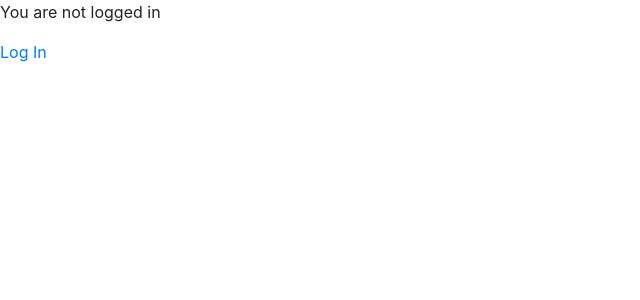
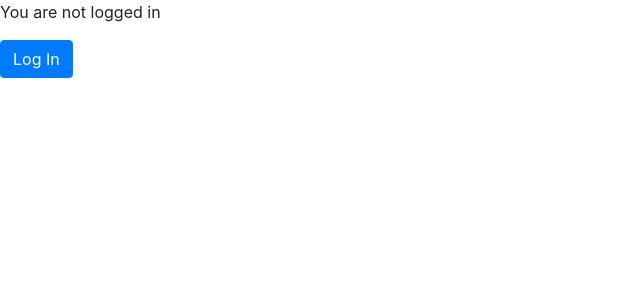
Before and after one commit to anthodemorais/django-upload, a Django app: page / in a window 1280 px wide. Shown: the top 300 px of the page, without its empty margins (0-640 px from the left). Run offline with Django 3.2, Linux system fonts and the light colour scheme; some libraries are stand-ins or nearby versions.

Commit message:
added bootstrap style

```diff
--- a/templates/home.html
+++ b/templates/home.html
@@ -5,7 +5,7 @@
 {% block content %}
 {% if user.is_authenticated %}
   <h1>Hi {{ user.username }}!</h1>
-  <a href="{% url 'upload' %}">Upload a photo</a>
+  <button type="button" class="btn btn-primary"><a style="color:white;" href="{% url 'upload' %}">Upload a photo</a></button>
   <h2>Your photos</h2>
   {% for img in imgs %}
     <div class="col-md-4">
@@ -14,9 +14,9 @@
     </div>
   {% endfor %}
   <br>
-  <p><a href="{% url 'logout' %}">Log Out</a></p>
+  <button type="button" class="btn btn-danger"><a style="color:white;" href="{% url 'logout' %}">Log Out</a></button>
 {% else %}
   <p>You are not logged in</p>
-  <a href="{% url 'login' %}">Log In</a>
+  <button type="button" class="btn btn-primary"><a style="color:white;" href="{% url 'login' %}">Log In</a></button>
 {% endif %}
 {% endblock %}
```
